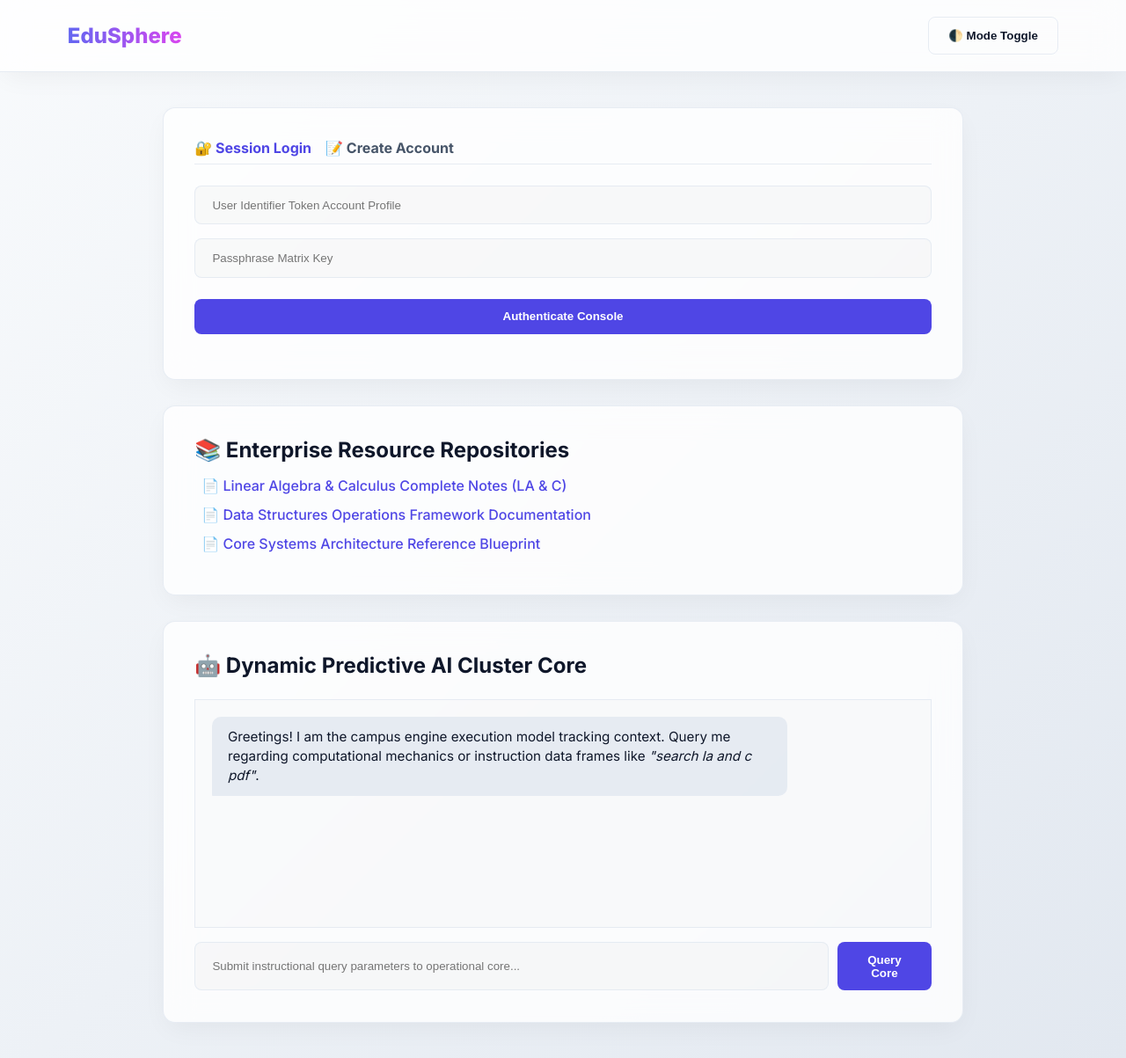
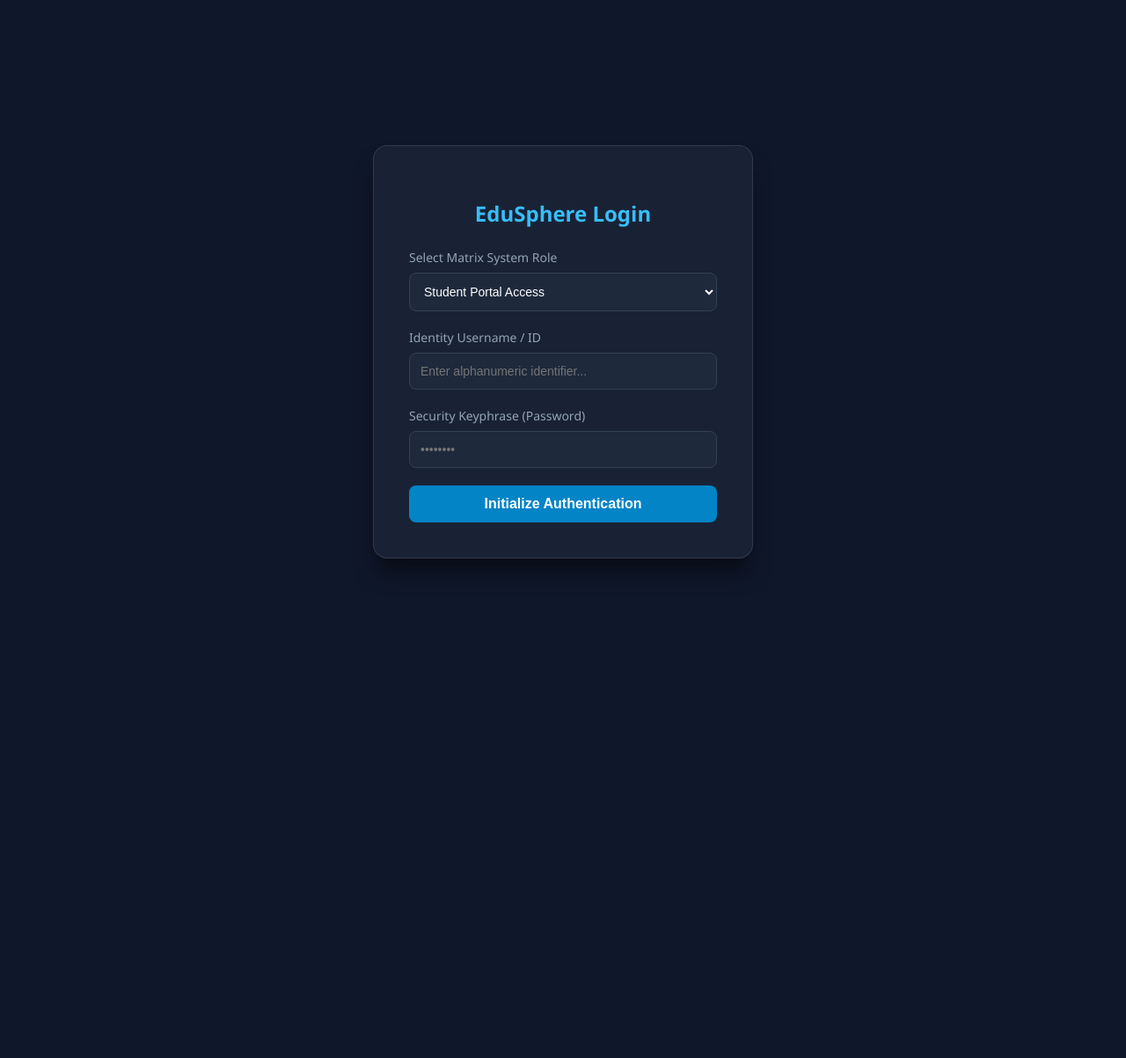
Before and after one commit to ASFIYA11/EduSphere-College-System, a Flask app: page / in a window 1280 px wide. Shown: the whole page at 88% size. After the commit the page ends 648 px from the top, so only its background shows below. Run offline with Flask 3, Linux system fonts and the light colour scheme; some libraries are stand-ins or nearby versions.

Commit message:
Update index.html

```diff
--- a/templates/index.html
+++ b/templates/index.html
@@ -1,73 +1,76 @@
 <!DOCTYPE html>
-<html lang="en" data-theme="light">
+<html lang="en">
 <head>
     <meta charset="UTF-8">
     <meta name="viewport" content="width=device-width, initial-scale=1.0">
-    <title>EduSphere | Unified Enterprise Node</title>
-    <link href="https://fonts.googleapis.com/css2?family=Inter:wght@400;500;600;700;800&display=swap" rel="stylesheet">
-    <link rel="stylesheet" href="/static/css/style.css">
+    <title>EduSphere Core | Enterprise Portal</title>
+    <link rel="icon" type="image/png" href="{{ url_for('static', filename='favicon.png') }}">
+    <script src="https://cdn.jsdelivr.net/npm/sweetalert2@11"></script>
+    <style>
+        body { font-family: 'Segoe UI', Tahoma, Geneva, Verdana, sans-serif; background: #0f172a; color: #f8fafc; display: flex; justify-content: center; align-items: center; height: 100vh; margin: 0; }
+        .login-card { background: rgba(30, 41, 59, 0.7); backdrop-filter: blur(12px); padding: 40px; border-radius: 16px; border: 1px solid rgba(255,255,255,0.1); width: 350px; box-shadow: 0 20px 25px -5px rgba(0,0,0,0.5); }
+        h2 { text-align: center; margin-bottom: 24px; color: #38bdf8; }
+        .form-group { margin-bottom: 20px; }
+        label { display: block; margin-bottom: 8px; font-size: 14px; color: #94a3b8; }
+        input, select { width: 100%; padding: 12px; border-radius: 8px; border: 1px solid #334155; background: #1e293b; color: white; box-sizing: border-box; font-size: 14px; }
+        button { width: 100%; padding: 12px; border-radius: 8px; border: none; background: #0284c7; color: white; font-weight: bold; font-size: 16px; cursor: pointer; transition: background 0.2s; }
+        button:hover { background: #0369a1; }
+    </style>
 </head>
 <body>
 
-    <header>
-        <div class="logo">EduSphere</div>
-        <nav style="display: flex; gap: 1rem; align-items: center;">
-            <button id="theme-toggle" class="btn-secondary">🌓 Mode Toggle</button>
-            <button id="logout-btn" class="btn-danger" style="display:none;">Disconnect Session</button>
-        </nav>
-    </header>
+<div class="login-card">
+    <h2>EduSphere Login</h2>
+    <form id="loginForm">
+        <div class="form-group">
+            <label>Select Matrix System Role</label>
+            <select id="role" required>
+                <option value="student">Student Portal Access</option>
+                <option value="faculty">Faculty Management Node</option>
+                <option value="admin">System Administration Core</option>
+            </select>
+        </div>
+        <div class="form-group">
+            <label>Identity Username / ID</label>
+            <input type="text" id="username" placeholder="Enter alphanumeric identifier..." required>
+        </div>
+        <div class="form-group">
+            <label>Security Keyphrase (Password)</label>
+            <input type="password" id="password" placeholder="••••••••" required>
+        </div>
+        <button type="submit">Initialize Authentication</button>
+    </form>
+</div>
 
-    <main class="container">
-        <section id="auth-section" class="card">
-            <div class="auth-tabs" style="display: flex; gap: 1rem; margin-bottom: 1.5rem; border-bottom: 1px solid var(--border-color); padding-bottom: 0.5rem;">
-                <span id="tab-login" class="auth-tab active" style="font-weight: 700; cursor: pointer; color: var(--primary);">🔐 Session Login</span>
-                <span id="tab-register" class="auth-tab" style="font-weight: 700; cursor: pointer; color: var(--text-muted);">📝 Create Account</span>
-            </div>
+<script>
+document.getElementById('loginForm').addEventListener('submit', async (e) => {
+    e.preventDefault();
 
-            <form id="login-form">
-                <input type="text" id="username" placeholder="User Identifier Token Account Profile" required>
-                <input type="password" id="password" placeholder="Passphrase Matrix Key" required>
-                <button type="submit" class="btn-primary" style="width: 100%; margin-top: 0.5rem;">Authenticate Console</button>
-            </form>
+    const role = document.getElementById('role').value;
+    const username = document.getElementById('username').value;
+    const password = document.getElementById('password').value;
 
-            <form id="register-form" style="display: none;">
-                <input type="text" id="reg-username" placeholder="Choose Unique Username (e.g. STU105)" required>
-                <input type="password" id="reg-password" placeholder="Create Strong Security Password" required>
+    try {
+        const response = await fetch('/api/login', {
+            method: 'POST',
+            headers: { 'Content-Type': 'application/json' },
+            body: JSON.stringify({ role, username, password })
+        });
 
-                <select id="reg-role" style="width: 100%; padding: 0.85rem 1.2rem; margin-bottom: 1rem; border-radius: 8px; border: 1px solid var(--border-color); background: var(--card-bg); color: var(--text-main); outline: none; cursor: pointer;">
-                    <option value="student">👨‍🎓 Student Account</option>
-                    <option value="faculty">👩‍🏫 Faculty Account</option>
-                </select>
+        const data = await response.json();
 
-                <button type="submit" class="btn-primary" style="width: 100%; margin-top: 0.5rem;">Register New Credentials</button>
-            </form>
-
-            <p id="auth-status-msg" style="margin-top: 1rem; text-align: center; font-weight: 500;"></p>
-        </section>
-
-        <section id="dashboard-section" class="card" style="display: none;"></section>
-
-        <section id="materials-section" class="card">
-            <h2>📚 Enterprise Resource Repositories</h2>
-            <ul id="materials-list" style="margin-top: 1rem; padding-left: 0.5rem;">
-                <li><a href="/static/materials/la_notes.txt" download target="_blank">📄 Linear Algebra & Calculus Complete Notes (LA & C)</a></li>
-                <li><a href="/static/materials/ds_notes.txt" download target="_blank">📄 Data Structures Operations Framework Documentation</a></li>
-                <li><a href="/static/materials/sys_notes.txt" download target="_blank">📄 Core Systems Architecture Reference Blueprint</a></li>
-            </ul>
-        </section>
-
-        <section id="ai-section" class="card">
-            <h2>🤖 Dynamic Predictive AI Cluster Core</h2>
-            <div id="chat-box" class="chat-window">
-                <div class="chat-msg ai">Greetings! I am the campus engine execution model tracking context. Query me regarding computational mechanics or instruction data frames like <em>"search la and c pdf"</em>.</div>
-            </div>
-            <div class="chat-input-container">
-                <input type="text" id="ai-query" placeholder="Submit instructional query parameters to operational core...">
-                <button id="send-ai-btn" class="btn-primary">Query Core</button>
-            </div>
-        </section>
-    </main>
-
-    <script src="/static/js/app.js"></script>
+        if (response.ok) {
+            Swal.fire('Authenticated!', `Access granted to cluster dashboard.`, 'success').then(() => {
+                // If admin, show admin metrics alert box, else load dashboard panels
+                Swal.fire('System Verified', `Active Session Profile established as: ${data.role.toUpperCase()}`, 'info');
+            });
+        } else {
+            Swal.fire('Authentication Failure', data.message, 'error');
+        }
+    } catch (err) {
+        Swal.fire('Network Intercept Error', 'Could not establish connection link to Flask server endpoints.', 'error');
+    }
+});
+</script>
 </body>
 </html>
```
